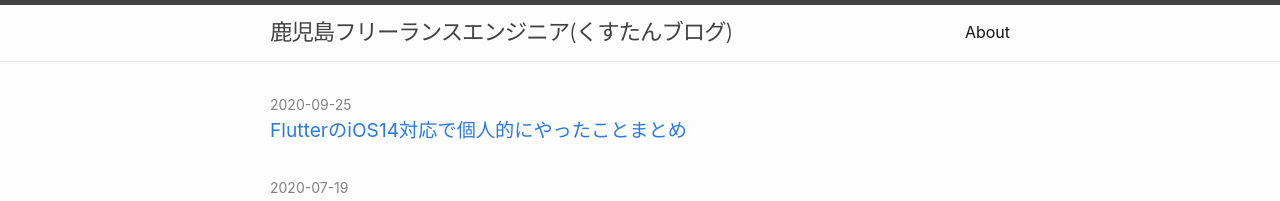
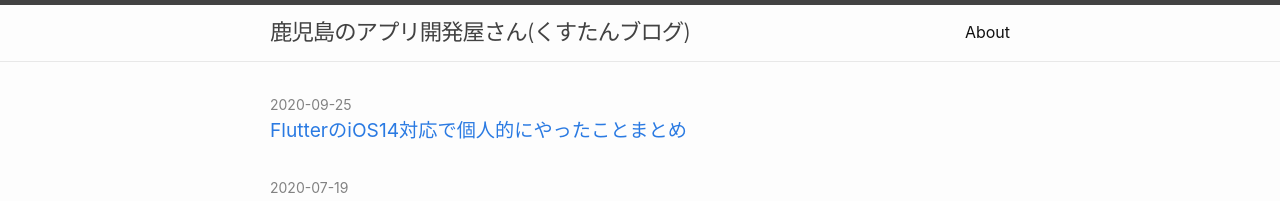
Before and after one commit to qst-exe/qst-blog, a Jekyll site: the page built from index.markdown, in a window 1280 px wide and 900 px high. Shown: the top 201 px of the window. Built offline with Jekyll 4.4.1, drawn with Linux system fonts in a browser that asks for light colours; some of the changed text lies outside the part shown.

Commit message:
[Fix] ブログのメタデータ更新

```diff
--- a/_config.yml
+++ b/_config.yml
@@ -18,12 +18,12 @@
 # You can create any custom variable you would like, and they will be accessible
 # in the templates via {{ site.myvariable }}.
 
-title: 鹿児島フリーランスエンジニア(くすたんブログ)
+title: 鹿児島のアプリ開発屋さん(くすたんブログ)
 email: kusutan2019@gmail.com
 description: >- # this means to ignore newlines until "baseurl:"
-  鹿児島から地方エンジニア・フリーランスの生存ログを発信します
+  鹿児島でフリーランスエンジニアとしてスマホアプリやWebシステムの開発をしてる人のチラ裏です。
 baseurl: "" # the subpath of your site, e.g. /blog
-url: "" # the base hostname & protocol for your site, e.g. http://example.com
+url: "http://kusutan.com" # the base hostname & protocol for your site, e.g. http://example.com
 twitter_username: qst_exe
 github_username:  qst-exe
 permalink: /:slug
--- a/_includes/head.html
+++ b/_includes/head.html
@@ -2,7 +2,7 @@
   <meta charset="utf-8">
   <meta http-equiv="X-UA-Compatible" content="IE=edge">
   <meta name="viewport" content="width=device-width, initial-scale=1">
-  <link rel="shortcut icon" type="image/png" href="https://storage.googleapis.com/kstsystems-5d1d3.appspot.com/2019/12/f7089c6d-fav.png">
+  <link rel="icon" type="image/png" href="/assets/images/icon/favicon.png">
   {%- seo -%}
   <link rel="stylesheet" href="{{ "/assets/css/style.css" | relative_url }}">
   {%- feed_meta -%}
```
Also changed, not shown: assets/images/icon/favicon.png (added).
